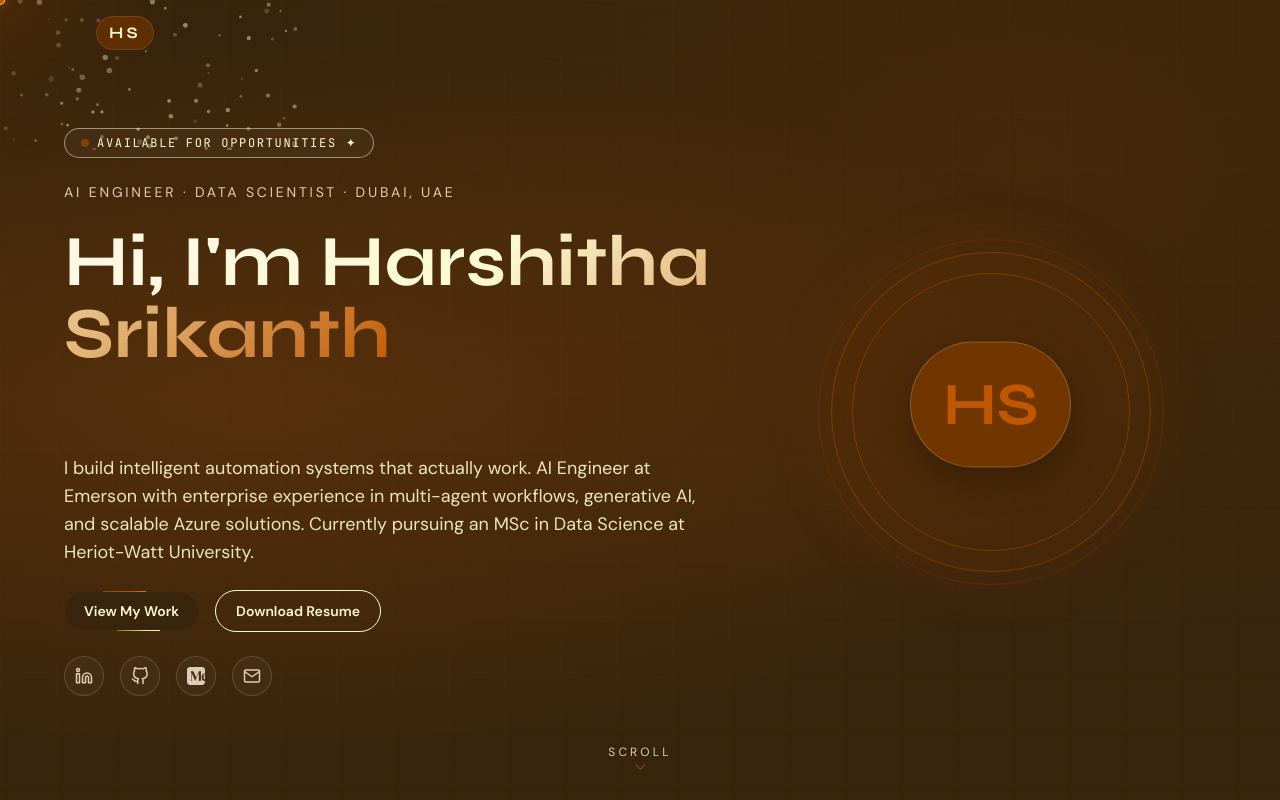
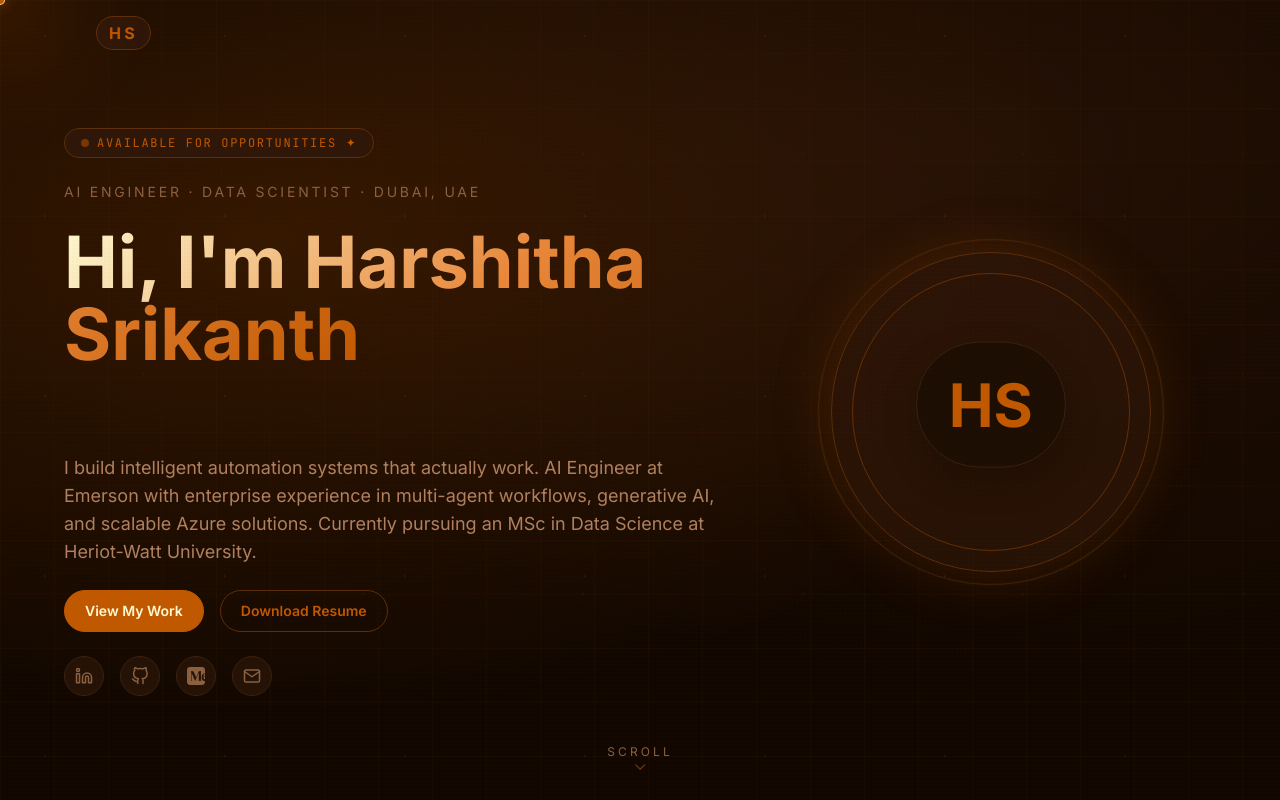
Before and after one commit to harshis15/PersonalPortfolioWebApp, a React (Vite) app in the folder personalportfoliowebapp/: page / in a window 1280 px wide. Shown: the top 800 px of the page. Built offline with nearby package versions, Linux system fonts and the light colour scheme.

Commit message:
changed theme and added more detail on projects

```diff
--- a/personalportfoliowebapp/src/App.tsx
+++ b/personalportfoliowebapp/src/App.tsx
@@ -57,7 +57,7 @@ function App() {
   }, [sectionIds])
 
   return (
-    <div className="relative min-h-screen bg-navy-deep text-teal font-body">
+    <div className="relative min-h-screen bg-page-bg text-cream font-body">
       <motion.div
         className="fixed left-0 top-0 z-[80] h-px w-full origin-left bg-gradient-to-r from-[#713600] via-[#C05800] to-[#FDFBD4]"
         style={{ scaleX: smoothProgress }}
--- a/personalportfoliowebapp/src/components/Hero.tsx
+++ b/personalportfoliowebapp/src/components/Hero.tsx
@@ -1,5 +1,5 @@
 import { AnimatePresence, motion } from 'framer-motion'
-import { useEffect, useMemo, useRef, useState } from 'react'
+import { useEffect, useMemo, useState } from 'react'
 import { BsChevronDown } from 'react-icons/bs'
 import { FiGithub, FiLinkedin, FiMail } from 'react-icons/fi'
 import { SiMedium } from 'react-icons/si'
@@ -16,7 +16,6 @@ const iconMap = {
 const Hero = () => {
   const { hero, brand } = portfolioData
   const [index, setIndex] = useState(0)
-  const canvasRef = useRef<HTMLCanvasElement | null>(null)
   const resumeUrl = new URL('../assets/Harshitha Srikanth Resume.pdf', import.meta.url).href
 
   const role = useMemo(() => hero.roleTicker[index], [hero.roleTicker, index])
@@ -29,64 +28,9 @@ const Hero = () => {
     return () => window.clearInterval(id)
   }, [hero.roleTicker.length])
 
-  useEffect(() => {
-    const canvas = canvasRef.current
-    if (!canvas) {
-      return
-    }
-
-    const ctx = canvas.getContext('2d')
-    if (!ctx) {
-      return
-    }
-
-    let animationFrame = 0
-    const particles = Array.from({ length: 72 }, () => ({
-      x: Math.random(),
-      y: Math.random(),
-      size: Math.random() * 2 + 0.8,
-      vx: (Math.random() - 0.5) * 0.0009,
-      vy: (Math.random() - 0.5) * 0.0009,
-      alpha: Math.random() * 0.5 + 0.2,
-    }))
-
-    const resize = () => {
-      canvas.width = canvas.offsetWidth
-      canvas.height = canvas.offsetHeight
-    }
-
-    const draw = () => {
-      ctx.clearRect(0, 0, canvas.width, canvas.height)
-      particles.forEach((particle) => {
-        particle.x += particle.vx
-        particle.y += particle.vy
-
-        if (particle.x <= 0 || particle.x >= 1) particle.vx *= -1
-        if (particle.y <= 0 || particle.y >= 1) particle.vy *= -1
-
-        ctx.beginPath()
-        ctx.fillStyle = `rgba(253, 251, 212, ${particle.alpha})`
-        ctx.arc(particle.x * canvas.width, particle.y * canvas.height, particle.size, 0, Math.PI * 2)
-        ctx.fill()
-      })
-
-      animationFrame = window.requestAnimationFrame(draw)
-    }
-
-    resize()
-    draw()
-    window.addEventListener('resize', resize)
-
-    return () => {
-      window.cancelAnimationFrame(animationFrame)
-      window.removeEventListener('resize', resize)
-    }
-  }, [])
-
   return (
     <section id="hero" className="hero-mesh relative min-h-screen overflow-hidden px-5 pb-16 pt-28 md:px-8 md:pt-32">
-      <canvas ref={canvasRef} className="pointer-events-none absolute inset-0 opacity-70" aria-hidden="true" />
-      <div className="hero-grid pointer-events-none absolute inset-0 opacity-30" aria-hidden="true" />
+      <div className="hero-grid pointer-events-none absolute inset-0 opacity-35" aria-hidden="true" />
       <div className="relative mx-auto grid w-full max-w-6xl items-center gap-12 lg:grid-cols-[1.45fr_1fr]">
         <motion.div
           initial="hidden"
@@ -100,13 +44,13 @@ const Hero = () => {
           className="space-y-6"
         >
           <motion.div variants={{ hidden: { opacity: 0, y: 20 }, show: { opacity: 1, y: 0 } }}>
-            <span className="inline-flex items-center gap-2 rounded-full border border-teal/50 bg-white/[0.03] px-4 py-1.5 text-xs font-mono uppercase tracking-[0.14em] text-teal">
+            <span className="inline-flex items-center gap-2 rounded-full border border-accent-border bg-raised px-4 py-1.5 text-xs font-mono uppercase tracking-[0.14em] text-mint">
               <span className="h-2 w-2 animate-pulse rounded-full bg-mint" />
               {hero.availability}
             </span>
           </motion.div>
 
-          <motion.p variants={{ hidden: { opacity: 0, y: 20 }, show: { opacity: 1, y: 0 } }} className="text-sm uppercase tracking-[0.2em] text-muted">
+          <motion.p variants={{ hidden: { opacity: 0, y: 20 }, show: { opacity: 1, y: 0 } }} className="text-sm uppercase tracking-[0.2em] text-label-muted">
             {brand.roleLine}
           </motion.p>
 
@@ -132,7 +76,7 @@ const Hero = () => {
             </AnimatePresence>
           </motion.div>
 
-          <motion.p variants={{ hidden: { opacity: 0, y: 20 }, show: { opacity: 1, y: 0 } }} className="max-w-2xl text-base leading-relaxed text-teal/90 md:text-lg">
+          <motion.p variants={{ hidden: { opacity: 0, y: 20 }, show: { opacity: 1, y: 0 } }} className="max-w-2xl text-base leading-relaxed text-cream md:text-lg">
             {hero.subheading} {hero.bio}
           </motion.p>
 
@@ -146,7 +90,7 @@ const Hero = () => {
             </GlowButton>
             <a
               href={resumeUrl}
-              className="inline-flex items-center rounded-full border border-teal px-5 py-2.5 text-sm font-semibold text-teal transition hover:bg-teal/10"
+              className="inline-flex items-center rounded-full border border-accent-border bg-transparent px-5 py-2.5 text-sm font-semibold text-mint transition hover:bg-raised"
               download
             >
               {hero.ctaSecondary.label}
@@ -163,7 +107,7 @@ const Hero = () => {
                   target={link.type === 'email' ? undefined : '_blank'}
                   rel={link.type === 'email' ? undefined : 'noreferrer'}
                   aria-label={link.label}
-                  className="rounded-full border border-white/15 bg-white/[0.03] p-2.5 text-muted transition hover:scale-110 hover:border-mint/60 hover:text-teal"
+                  className="rounded-full border border-border bg-surface p-2.5 text-label-muted transition hover:scale-110 hover:border-mint/60 hover:text-mint"
                 >
                   <Icon size={18} />
                 </a>
@@ -178,10 +122,10 @@ const Hero = () => {
           transition={{ duration: 0.6, ease: [0.16, 1, 0.3, 1] }}
           className="relative mx-auto flex w-full max-w-sm justify-center"
         >
-          <div className="relative grid h-72 w-72 place-content-center rounded-full border border-[#C05800]/40 bg-[#713600]/20 shadow-[0_0_60px_rgba(113,54,0,0.3)] md:h-80 md:w-80">
-            <div className="absolute inset-5 rounded-full border border-[#C05800]/40" />
-            <div className="orbit-ring absolute inset-[-14px] rounded-full border border-[#713600]/60" />
-            <div className="animate-float rounded-full border border-[#FDFBD4]/20 bg-navy px-8 py-8 text-center shadow-glass">
+          <div className="relative grid h-72 w-72 place-content-center rounded-full border border-accent-border bg-raised/70 shadow-[0_0_60px_rgba(192,88,0,0.22)] md:h-80 md:w-80">
+            <div className="absolute inset-5 rounded-full border border-mint/40" />
+            <div className="orbit-ring absolute inset-[-14px] rounded-full border border-accent-border/70" />
+            <div className="animate-float rounded-full border border-border bg-navy px-8 py-8 text-center shadow-glass">
               <p className="font-display text-6xl font-bold text-mint">{brand.initials}</p>
             </div>
           </div>
@@ -192,7 +136,7 @@ const Hero = () => {
         initial={{ opacity: 0 }}
         animate={{ opacity: 1 }}
         transition={{ delay: 1.1 }}
-        className="absolute bottom-6 left-1/2 flex -translate-x-1/2 flex-col items-center gap-1 text-xs uppercase tracking-[0.26em] text-muted"
+        className="absolute bottom-6 left-1/2 flex -translate-x-1/2 flex-col items-center gap-1 text-xs uppercase tracking-[0.26em] text-label-muted"
       >
         <span>{hero.scrollHint}</span>
         <BsChevronDown className="animate-bounce text-mint" />
--- a/personalportfoliowebapp/src/components/Navbar.tsx
+++ b/personalportfoliowebapp/src/components/Navbar.tsx
@@ -46,7 +46,7 @@ const Navbar = ({ activeSection, navLinks }: NavbarProps) => {
         <button
           type="button"
           onClick={() => scrollToSection('hero')}
-          className="rounded-full border border-white/10 bg-navy/70 px-3 py-1 font-display text-base font-bold tracking-[0.2em] text-teal backdrop-blur-xl transition hover:border-mint/60"
+          className="rounded-full border border-accent-border bg-raised px-3 py-1 font-display text-base font-bold tracking-[0.2em] text-mint backdrop-blur-xl transition hover:border-mint/60"
           aria-label="Go to hero section"
         >
           HS
@@ -58,7 +58,7 @@ const Navbar = ({ activeSection, navLinks }: NavbarProps) => {
           className="pointer-events-none absolute left-1/2 hidden -translate-x-1/2 md:block"
           aria-label="Primary navigation"
         >
-          <div className="pointer-events-auto flex items-center gap-2 rounded-full border border-white/10 bg-white/[0.03] px-3 py-2 backdrop-blur-xl">
+          <div className="pointer-events-auto flex items-center gap-2 rounded-full border border-border bg-surface px-3 py-2 backdrop-blur-xl">
             {navLinks.map((link) => {
               const isActive = activeSection === link.id
               return (
@@ -66,10 +66,10 @@ const Navbar = ({ activeSection, navLinks }: NavbarProps) => {
                   key={link.id}
                   type="button"
                   onClick={() => scrollToSection(link.id)}
-                  className="nav-link relative px-3 py-1.5 text-sm text-teal/90"
+                  className="nav-link relative px-3 py-1.5 text-sm text-muted"
                   aria-current={isActive ? 'page' : undefined}
                 >
-                  {isActive && <span className="absolute -top-1.5 left-1/2 h-1 w-1 -translate-x-1/2 rounded-full bg-mint" />}
+                  {isActive && <span className="absolute -bottom-0.5 left-3 right-3 h-0.5 rounded-full bg-mint" />}
                   {link.label}
                 </button>
               )
@@ -79,7 +79,7 @@ const Navbar = ({ activeSection, navLinks }: NavbarProps) => {
 
         <button
           type="button"
-          className="rounded-lg border border-white/10 bg-navy/60 p-2 text-teal md:hidden"
+          className="rounded-lg border border-accent-border bg-raised p-2 text-mint md:hidden"
           onClick={() => setIsOpen(true)}
           aria-label="Open menu"
         >
--- a/personalportfoliowebapp/src/components/Projects.tsx
+++ b/personalportfoliowebapp/src/components/Projects.tsx
@@ -38,7 +38,7 @@ const Projects = () => {
               viewport={{ once: true }}
               transition={{ delay: index * 0.06 }}
               whileHover={{ scale: 1.02 }}
-              className={`group relative overflow-hidden rounded-2xl border border-white/10 bg-white/[0.03] p-6 shadow-glass transition hover:shadow-glow ${
+              className={`group relative overflow-hidden rounded-2xl border border-border bg-surface p-6 shadow-glass transition hover:border-mint hover:shadow-glow ${
                 index === 0 ? 'lg:col-span-2' : ''
               }`}
             >
--- a/personalportfoliowebapp/src/components/ui/GlowButton.tsx
+++ b/personalportfoliowebapp/src/components/ui/GlowButton.tsx
@@ -10,15 +10,9 @@ type GlowButtonProps = {
 )
 
 const baseClass =
-  'group relative inline-flex items-center justify-center overflow-hidden rounded-full px-5 py-2.5 text-sm font-semibold transition-transform duration-300 hover:-translate-y-0.5 focus-visible:outline-none focus-visible:ring-2 focus-visible:ring-mint/80 focus-visible:ring-offset-2 focus-visible:ring-offset-navy-deep'
+  'inline-flex items-center justify-center rounded-full border border-mint bg-mint px-5 py-2.5 text-sm font-semibold text-teal transition duration-200 hover:-translate-y-0.5 hover:bg-teal-light focus-visible:outline-none focus-visible:ring-2 focus-visible:ring-mint/80 focus-visible:ring-offset-2 focus-visible:ring-offset-navy-deep'
 
-const content = (children: ReactNode, className?: string) => (
-  <>
-    <span className="absolute inset-0 rounded-full bg-[conic-gradient(from_180deg_at_50%_50%,#713600,#C05800,#FDFBD4,#713600)] glow-spin" />
-    <span className="absolute inset-[1px] rounded-full bg-navy-deep" />
-    <span className={`relative z-10 text-teal ${className ?? ''}`}>{children}</span>
-  </>
-)
+const content = (children: ReactNode, className?: string) => <span className={className ?? ''}>{children}</span>
 
 const GlowButton = ({ children, className, href, ...props }: GlowButtonProps) => {
   if (href) {
--- a/personalportfoliowebapp/src/data/portfolioData.ts
+++ b/personalportfoliowebapp/src/data/portfolioData.ts
@@ -355,8 +355,7 @@ export const portfolioData = {
                   heading: 'Scope',
                   points: [
                       'Developed a proposal automation platform combining Copilot Studio, Power Automate, SharePoint, and Power Apps.',
-                'Connected people, documents, and workflow steps into one streamlined process.',
-              ],
+                      'Connected people, documents, and workflow steps into one streamlined process.']
              },
             {
               heading: 'Key Capabilities',
@@ -679,12 +678,6 @@ export const portfolioData = {
         value: 'github.com/harshis15',
         href: 'https://github.com/harshis15',
       },
-      {
-        icon: 'medium',
-        label: 'Blog',
-        value: 'Passkeys for a Passwordless Future',
-        href: 'https://harshithas2000.medium.com/revolutionizing-authentication-implementing-passkeys-for-a-passwordless-future-489f2f4db299',
-      },
     ] as ContactMethod[],
     form: {
       nameLabel: 'Name',
--- a/personalportfoliowebapp/src/index.css
+++ b/personalportfoliowebapp/src/index.css
@@ -1,4 +1,4 @@
-@import url('https://fonts.googleapis.com/css2?family=Syne:wght@400;600;700;800&family=DM+Sans:wght@400;500;600;700&family=JetBrains+Mono:wght@400;600&display=swap');
+@import url('https://fonts.googleapis.com/css2?family=Inter:wght@400;500;600;700;800&family=JetBrains+Mono:wght@400;600&display=swap');
 
 @tailwind base;
 @tailwind components;
@@ -18,9 +18,11 @@
 body {
   margin: 0;
   min-height: 100vh;
-  background: #38240d;
-  color: white;
-  font-family: 'DM Sans', sans-serif;
+  background: #110700;
+  color: #b08060;
+  font-family: 'Inter', sans-serif;
+  font-size: 16px;
+  line-height: 1.7;
 }
 
 body::before {
@@ -28,10 +30,10 @@ body::before {
   position: fixed;
   inset: 0;
   pointer-events: none;
-  opacity: 0.03;
+  opacity: 0.045;
   z-index: 20;
-  background-image: radial-gradient(circle at 1px 1px, rgba(192, 88, 0, 0.35) 1px, transparent 0);
-  background-size: 3px 3px;
+  background-image: radial-gradient(circle at 1px 1px, rgba(192, 88, 0, 0.42) 1px, transparent 0);
+  background-size: 4px 4px;
 }
 
 #root {
@@ -44,25 +46,27 @@ body::before {
 }
 
 .section-heading {
-  @apply border-l-2 border-teal pl-4 font-display text-4xl text-teal md:text-5xl;
+  @apply border-l-2 border-mint pl-4 font-display text-4xl font-bold text-teal md:text-5xl;
 }
 
 .hero-mesh {
   background:
-    radial-gradient(ellipse at 20% 50%, rgba(192, 88, 0, 0.22) 0%, transparent 62%),
-    radial-gradient(ellipse at 80% 20%, rgba(113, 54, 0, 0.2) 0%, transparent 55%),
-    #38240d;
+    radial-gradient(ellipse at 20% 30%, rgba(192, 88, 0, 0.2) 0%, transparent 60%),
+    radial-gradient(ellipse at 78% 18%, rgba(46, 22, 8, 0.6) 0%, transparent 58%),
+    #110700;
 }
 
 .hero-grid {
   background-image:
-    linear-gradient(rgba(192, 88, 0, 0.12) 1px, transparent 1px),
-    linear-gradient(90deg, rgba(192, 88, 0, 0.12) 1px, transparent 1px);
-  background-size: 56px 56px;
+    radial-gradient(circle at 25% 20%, rgba(253, 251, 212, 0.14) 0 1px, transparent 1px),
+    radial-gradient(circle at 65% 70%, rgba(212, 176, 144, 0.12) 0 1px, transparent 1px),
+    linear-gradient(rgba(58, 32, 16, 0.5) 1px, transparent 1px),
+    linear-gradient(90deg, rgba(58, 32, 16, 0.5) 1px, transparent 1px);
+  background-size: 180px 180px, 220px 220px, 54px 54px, 54px 54px;
 }
 
 .hero-title-gradient {
-  background: linear-gradient(135deg, #fff9e8 0%, #fdfbd4 45%, #c05800 100%);
+  background: linear-gradient(135deg, #fdfbd4 0%, #e8873a 52%, #c05800 100%);
   -webkit-background-clip: text;
   -webkit-text-fill-color: transparent;
 }
@@ -77,12 +81,11 @@ body::before {
   left: 0.75rem;
   right: 0.75rem;
   bottom: 0.2rem;
-  height: 1px;
+  height: 2px;
   transform: scaleX(0);
   transform-origin: left;
   transition: transform 0.25s ease;
-  background: linear-gradient(90deg, rgba(253, 251, 212, 0.95), rgba(192, 88, 0, 0.9));
-  box-shadow: 0 0 12px rgba(253, 251, 212, 0.65);
+  background: #c05800;
 }
 
 .nav-link:hover::after,
@@ -143,7 +146,7 @@ body::before {
 }
 
 .skill-tag:hover {
-  box-shadow: 0 0 0 1px rgba(253, 251, 212, 0.35), 0 0 15px rgba(192, 88, 0, 0.35);
+  box-shadow: 0 0 0 1px #c05800, 0 0 15px rgba(192, 88, 0, 0.25);
   transform: translateY(-1px);
 }
 
@@ -154,16 +157,16 @@ body::before {
 @keyframes timelinePulse {
   0%,
   100% {
-    box-shadow: 0 0 0 0 rgba(253, 251, 212, 0.4);
+    box-shadow: 0 0 0 0 rgba(192, 88, 0, 0.45);
   }
   50% {
-    box-shadow: 0 0 0 10px rgba(253, 251, 212, 0);
+    box-shadow: 0 0 0 10px rgba(192, 88, 0, 0);
   }
 }
 
 * {
   scrollbar-width: thin;
-  scrollbar-color: #c05800 #38240d;
+  scrollbar-color: #c05800 #110700;
 }
 
 *::-webkit-scrollbar {
@@ -171,10 +174,10 @@ body::before {
 }
 
 *::-webkit-scrollbar-track {
-  background: #38240d;
+  background: #110700;
 }
 
 *::-webkit-scrollbar-thumb {
-  background: linear-gradient(#713600, #c05800);
+  background: linear-gradient(#8c3e00, #c05800);
   border-radius: 999px;
 }
--- a/personalportfoliowebapp/tailwind.config.ts
+++ b/personalportfoliowebapp/tailwind.config.ts
@@ -5,22 +5,29 @@ const config: Config = {
   theme: {
     extend: {
       colors: {
-        navy: '#713600',
-        'navy-deep': '#38240D',
+        'page-bg': '#110700',
+        navy: '#1C0E03',
+        'navy-deep': '#110700',
+        surface: '#241206',
+        raised: '#2E1608',
+        border: '#3A2010',
         teal: '#FDFBD4',
         mint: '#C05800',
-        'teal-light': '#9B4A04',
-        muted: '#DCCFB8',
-        cream: '#FDFBD4',
+        'teal-light': '#E8873A',
+        muted: '#D4B090',
+        cream: '#B08060',
+        'label-muted': '#8A6040',
+        'accent-muted': '#8C3E00',
+        'accent-border': '#5C2E0A',
       },
       fontFamily: {
-        display: ['Syne', 'sans-serif'],
-        body: ['DM Sans', 'sans-serif'],
+        display: ['Inter', 'sans-serif'],
+        body: ['Inter', 'sans-serif'],
         mono: ['JetBrains Mono', 'monospace'],
       },
       boxShadow: {
         glass: '0 14px 35px rgba(0, 0, 0, 0.22)',
-        glow: '0 0 0 1px rgba(253, 251, 212, 0.35), 0 0 18px rgba(192, 88, 0, 0.35)',
+        glow: '0 0 0 1px #5C2E0A, 0 0 18px rgba(192, 88, 0, 0.35)',
       },
       keyframes: {
         pulseDot: {
```
Also changed, not shown: personalportfoliowebapp/src/components/Experience.tsx (+5 -28 lines). Lines whose indentation alone changed are shown as unchanged.
